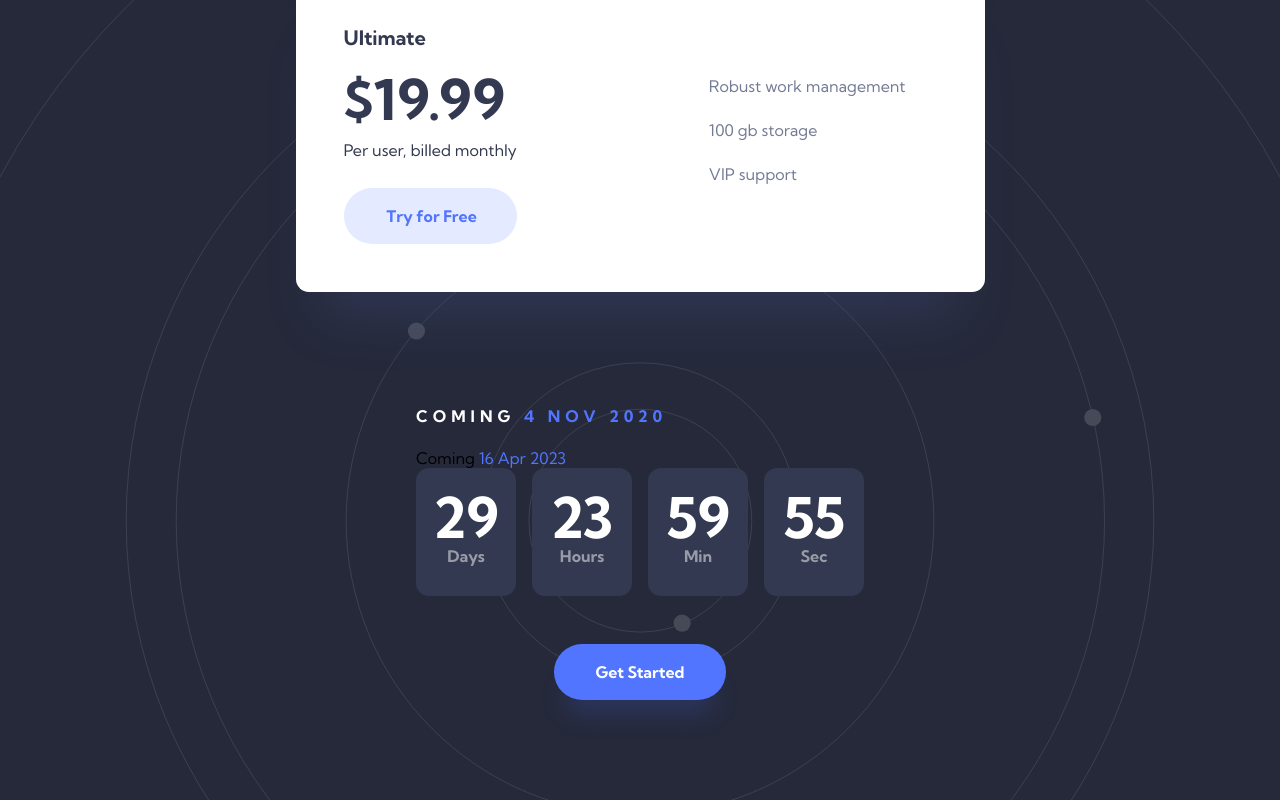
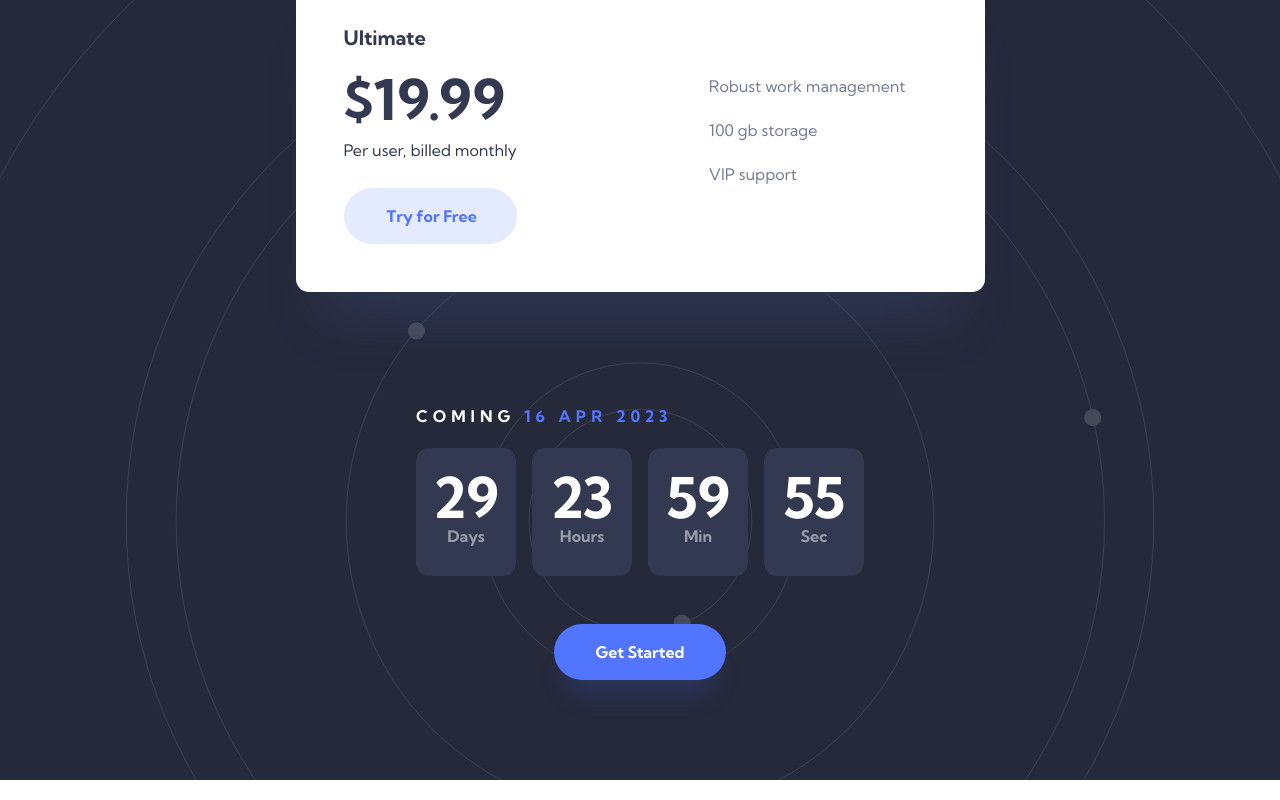
Before and after one commit to corjon/officelite-coming-soon, a React (Vite) app: page / in a window 1280 px wide. Shown: the part 1402-2202 px from the top of the page. Built offline with nearby package versions, Linux system fonts and the light colour scheme.

Commit message:
Add countdown timer

```diff
--- a/src/components/CountdownTimer.module.css
+++ b/src/components/CountdownTimer.module.css
@@ -4,6 +4,20 @@
   gap: 13.5px;
   width: 100%;
 }
+
+.comingSoon {
+    margin-bottom: 18px;
+    font-weight: 700;
+    font-size: 16px;
+    line-height: 48px;
+    letter-spacing: 5px;
+    text-transform: uppercase;
+    color: #FFFFFF;
+  }
+
+  .comingSoon span {
+    color: #5175FF;
+  }
 
 .timer div {
   display: flex;
@@ -39,6 +53,10 @@
     gap: 16px;
   }
 
+  .comingSoon {
+    margin-bottom: 8px;
+  }
+
   .timer div {
     width: 100px;
     height: 128px;
@@ -53,3 +71,9 @@
     font-size: 16px;
   }
 }
+
+@media screen and (min-width: 1440px) {
+  .comingSoon {
+    margin-bottom: 0;
+  }
+}
--- a/src/pages/Home.jsx
+++ b/src/pages/Home.jsx
@@ -53,7 +53,6 @@ export default function Home() {
 
       <div className={styles.countdownSection}>
         <div>
-          <p className={styles.comingSoon}>Coming <span>4 Nov 2020</span></p>
           <CountdownTimer />
         </div>
         <Link to="/signup" className={styles.btn}>Get Started</Link>
--- a/src/pages/Home.module.css
+++ b/src/pages/Home.module.css
@@ -97,7 +97,7 @@
   background-position: center 156px;
 }
 
-.comingSoon {
+/* .comingSoon {
   margin-bottom: 18px;
   font-weight: 700;
   font-size: 16px;
@@ -109,7 +109,7 @@
 
 .countdownSection span {
   color: #5175FF;
-}
+} */
 
 .countdownSection .btn {
   margin-top: 40px;
@@ -167,9 +167,9 @@
     background-position: center top;
   }
 
-  .comingSoon {
+  /* .comingSoon {
     margin-bottom: 8px;
-  }
+  } */
 
   .countdownSection .btn {
     margin-top: 48px;
```
